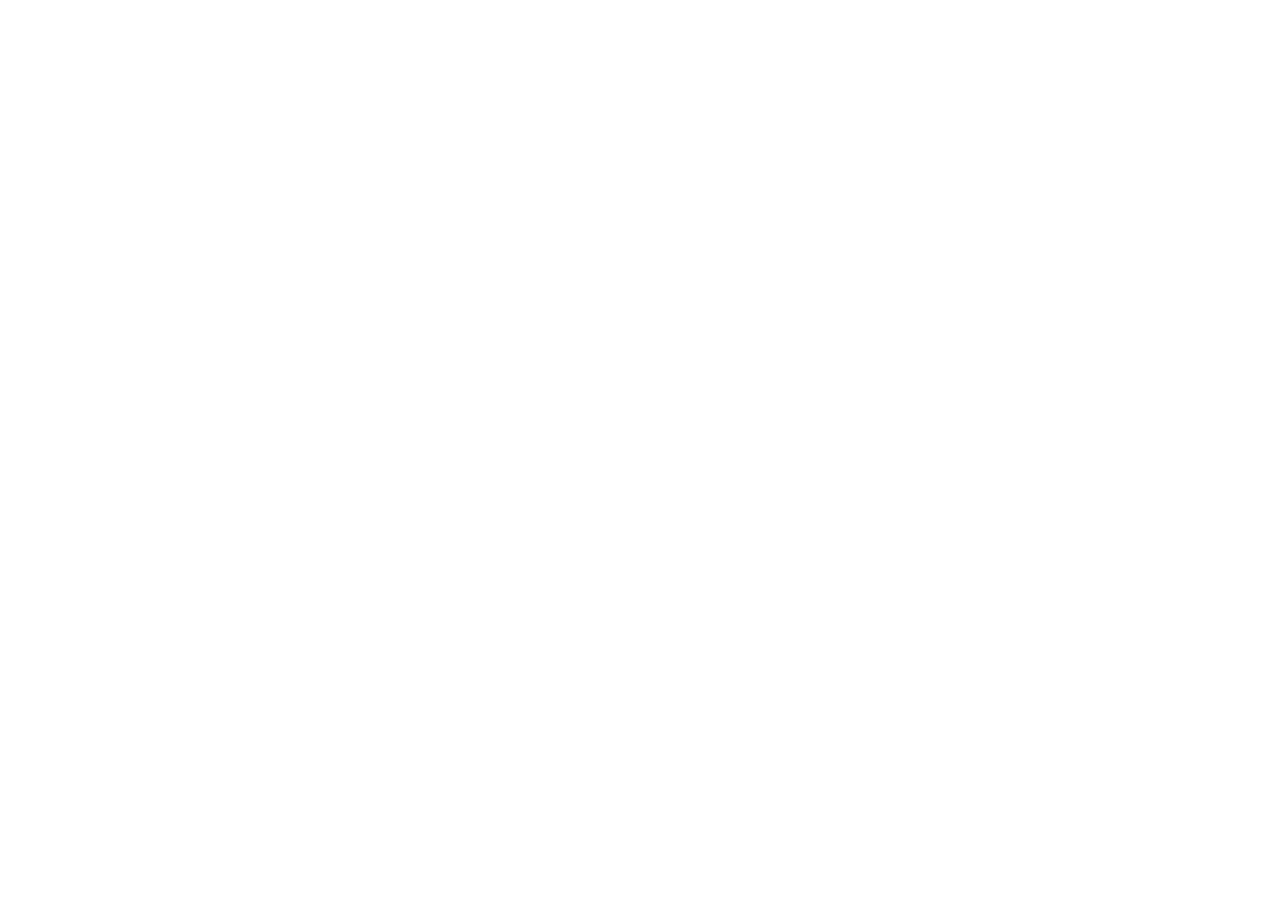
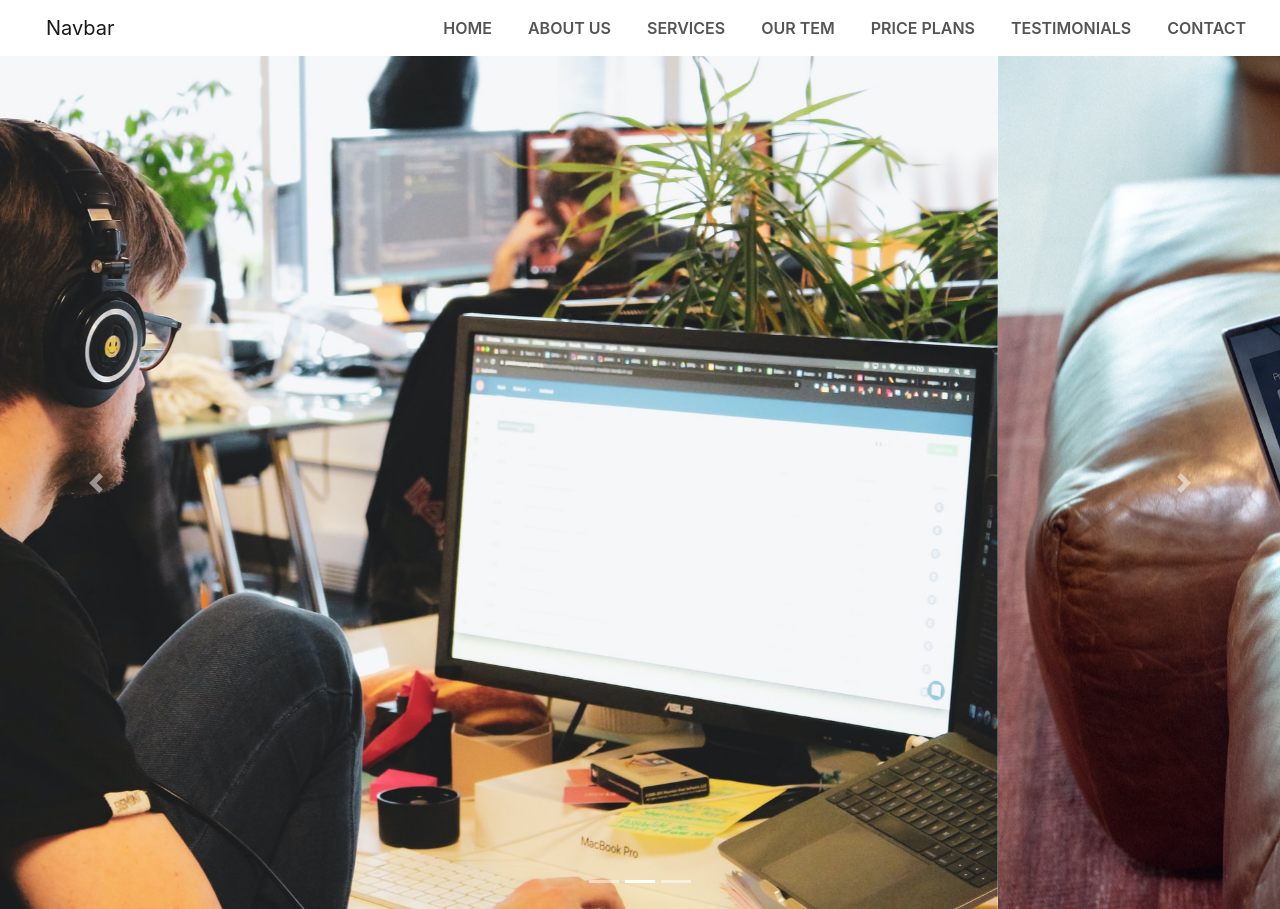
Before and after one commit to me6edi/Company-Portfolio-10-HTML-CSS-Bootstrap-JavaScript, a plain HTML site: page index.html in a window 1280 px wide. Before the commit the page ends 800 px from the top, so only its background shows below. Drawn offline with nearby package versions, Linux system fonts and the light colour scheme.

Commit message:
slide-section-complite

```diff
--- a/css/style.css
+++ b/css/style.css
@@ -0,0 +1,35 @@
+*{
+    margin: 0;
+    padding: 0;
+}
+/*-----Navigation-----*/
+#nav-bar{
+    position: sticky;
+    top: 0;
+    z-index: 10;
+}
+.navbar-brand{
+    height: 40px;
+    padding-left: 30px;
+}
+.navbar-nav li{
+    padding: 0 10px;
+}
+.navbar-nav li a{
+    float: right;
+    text-align: left;
+}
+#nav-bar ul li a:hover{
+    color: #007bff !important;
+}
+.navbar{
+    background: #fff;
+}
+.navbar-toggler{
+    border: none !important;
+}
+.nav-link{
+    color: #555 !important;
+    font-weight: 600;
+    font-size: 16px;
+}
--- a/index.html
+++ b/index.html
@@ -5,9 +5,76 @@
     <meta http-equiv="X-UA-Compatible" content="IE=edge">
     <meta name="viewport" content="width=device-width, initial-scale=1.0">
     <title>Document</title>
+    <link rel="stylesheet" href="css/style.css">
+    <link rel="stylesheet" href="https://stackpath.bootstrapcdn.com/bootstrap/4.1.3/css/bootstrap.min.css">
+    <link rel="stylesheet" href="https://stackpath.bootstrapcdn.com/font-awesome/4.7.0/css/font-awesome.min.css">
+    <script src="https://code.jquery.com/jquery-3.3.1.slim.min.js"></script>
+    <script src="https://cdnjs.cloudflare.com/ajax/libs/popper.js/1.14.3/umd/popper.min.js"></script>
+    <script src="https://stackpath.bootstrapcdn.com/bootstrap/4.1.3/js/bootstrap.min.js"></script>
 </head>
 <body>
-<section></section>
-
+    <!--------Navigationbar-------->
+<section id="nav-bar">
+    <nav class="navbar navbar-expand-lg navbar-light">
+        <a class="navbar-brand" href="#">Navbar</a>
+        <button class="navbar-toggler" type="button" data-toggle="collapse" data-target="#navbarNav" aria-controls="navbarNav" aria-expanded="false" aria-label="Toggle navigation">
+          <span class="navbar-toggler-icon"></span>
+        </button>
+        <div class="collapse navbar-collapse" id="navbarNav">
+          <ul class="navbar-nav ml-auto">
+            <li class="nav-item">
+              <a class="nav-link" href="#">HOME</a>
+            </li>
+            <li class="nav-item">
+              <a class="nav-link" href="#">ABOUT US</a>
+            </li>
+            <li class="nav-item">
+              <a class="nav-link" href="#">SERVICES</a>
+            </li>
+            <li class="nav-item">
+              <a class="nav-link" href="#">OUR TEM</a>
+            </li>
+            <li class="nav-item">
+                <a class="nav-link" href="#">PRICE PLANS</a>
+            </li>
+            <li class="nav-item">
+                <a class="nav-link" href="#">TESTIMONIALS</a>
+            </li>
+            <li class="nav-item">
+                <a class="nav-link" href="#">CONTACT</a>
+              </li>
+          </ul>
+        </div>
+      </nav>
+</section>
+<!--------Slider-------->
+<section id="slider">
+    <div id="headerSlider" class="carousel slide" data-ride="carousel">
+        <ol class="carousel-indicators">
+          <li data-target="#headerSlider" data-slide-to="0" class="active"></li>
+          <li data-target="#headerSlider" data-slide-to="1"></li>
+          <li data-target="#headerSlider" data-slide-to="2"></li>
+        </ol>
+        <div class="carousel-inner">
+          <div class="carousel-item active">
+            <img class="d-block img-fluid" src="img/img-1.jpg" alt="First slide">
+          </div>
+          <div class="carousel-item">
+            <img class="d-block img-fluid" src="img/img-2.jpg" alt="Second slide">
+          </div>
+          <div class="carousel-item">
+            <img class="d-block img-fluid" src="img/img-3.jpg" alt="Third slide">
+          </div>
+        </div>
+        <a class="carousel-control-prev" href="#headerSlider" role="button" data-slide="prev">
+          <span class="carousel-control-prev-icon" aria-hidden="true"></span>
+          <span class="sr-only">Previous</span>
+        </a>
+        <a class="carousel-control-next" href="#headerSlider" role="button" data-slide="next">
+          <span class="carousel-control-next-icon" aria-hidden="true"></span>
+          <span class="sr-only">Next</span>
+        </a>
+      </div>
+</section>
 </body>
 </html>
```
Also changed, not shown: img/img-1.jpg (added), img/img-2.jpg (added), img/img-3.jpg (added).
